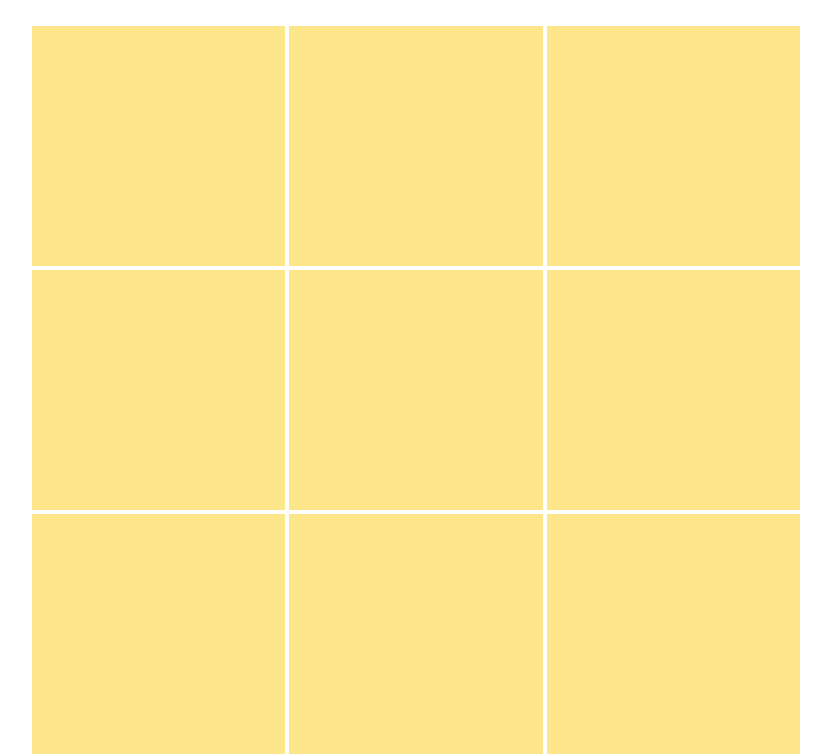
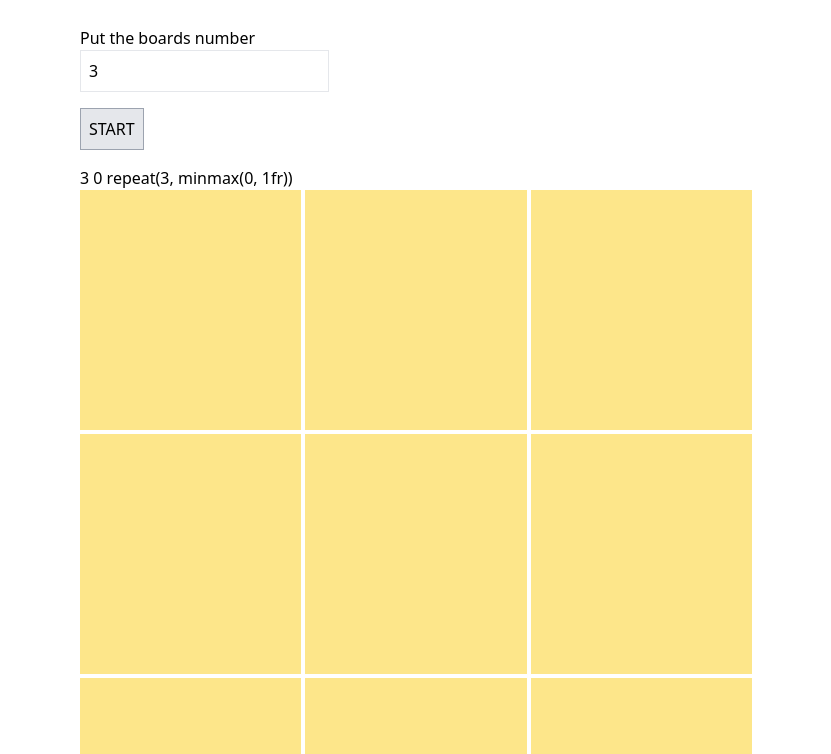
Before and after one commit to sanjayatony/tictactoe-vue, a plain HTML site: page index.html in a window 1280 px wide. Shown: the part 46-800 px from the top of the page, without its empty margins (224-1055 px from the left). Drawn offline with nearby package versions, Linux system fonts and the light colour scheme.

Commit message:
make boards dynamic

```diff
--- a/index.html
+++ b/index.html
@@ -7,17 +7,24 @@
     <link href="https://unpkg.com/tailwindcss@^2/dist/tailwind.min.css" rel="stylesheet" />
     <title>Tic Tac Toe - Tony</title>
   </head>
-  <body class="max-w-3xl mx-auto">
+  <body class="max-w-2xl mx-auto">
     <div id="app" class="flex flex-col">
       <h1 class="text-center text-4xl mb-8">Tic Tac Toe</h1>
+      <div class="mb-4">
+        <div class="block">Put the boards number</div>
+        <input v-model="x_boards" class="block border border-gray-200 p-2" />
+        <button @click="newGame()" class="block p-2 bg-gray-200 p-2 mt-4 border border-gray-400">
+          START
+        </button>
+      </div>
       <div v-if="winner" class="text-center bg-red-200 p-4 border border-gray-400 mb-8">
         <p>'{{ winner }}' has won the game.</p>
         <button @click="newGame()" class="bg-gray-200 p-2 mt-4 border border-gray-400">
           Play Again
         </button>
       </div>
-
-      <div id="board" class="grid grid-cols-3 gap-x-1 gap-y-1">
+      {{x_boards}} {{all_boards}} {{gridStyle}}
+      <div id="board" class="grid gap-x-1 gap-y-1" :style="{ 'grid-template-columns': gridStyle }">
         <button
           class="bg-yellow-200 h-60 text-2xl font-bold text-gray-500"
           v-for="(square, index) in squares"
--- a/js/index.js
+++ b/js/index.js
@@ -1,9 +1,13 @@
 var app = new Vue({
   el: "#app",
   data: {
+    x_boards: 3,
     squares: Array(9).fill(null),
+    all_boards: 0,
+    gridStyle: "",
     xIsNext: true,
     winner: null,
+    gridStyle: "repeat(3, minmax(0, 1fr))",
   },
   computed: {
     player() {
@@ -43,9 +47,11 @@ var app = new Vue({
       return winner;
     },
     newGame() {
-      this.squares = Array(9).fill(null);
       this.xIsNext = true;
       this.winner = null;
+      this.all_boards = Math.pow(this.x_boards, 2);
+      this.squares = Array(this.all_boards).fill(null);
+      this.gridStyle = `repeat(${this.x_boards}, minmax(0, 1fr))`;
     },
   },
 });
```
Also changed, not shown: 1 other file.
